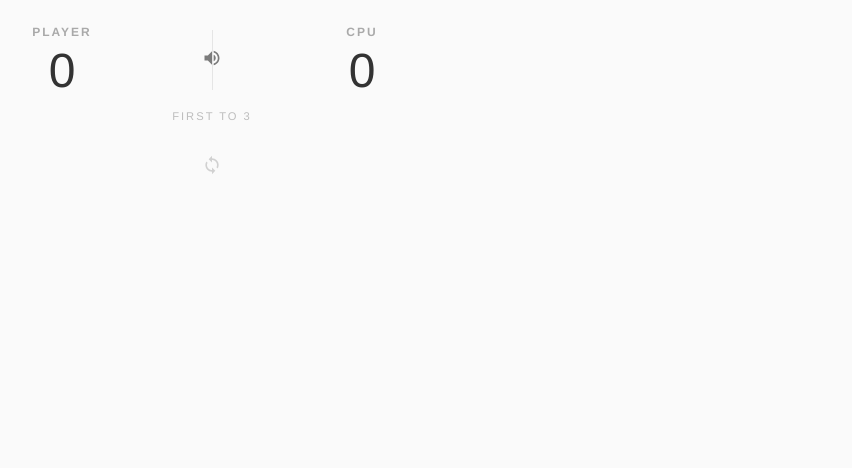
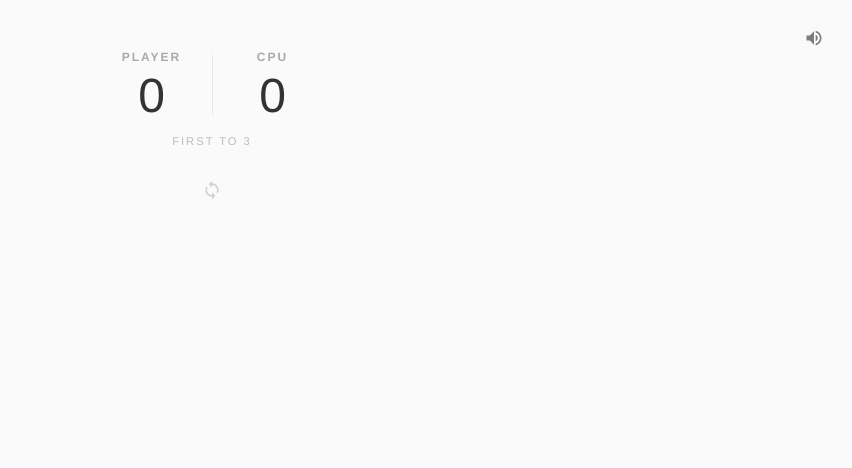
Before and after one commit to ozgur-polat/zen-rps, a plain HTML site: page index.html in a window 1280 px wide. Shown: the top 468 px of the page, without its empty margins (428-1280 px from the left). Drawn offline with Linux system fonts and the light colour scheme.

Commit message:
fix(layout): move mute button to top-right corner

```diff
--- a/style.css
+++ b/style.css
@@ -95,23 +95,27 @@ header {
     flex-direction: column;
     align-items: center;
     justify-content: center;
-    margin-top: 15px;
+    margin-top: 40px;
+    /* More space for button above */
     width: 100%;
     position: relative;
-    max-width: 400px;
+    max-width: 320px;
+    /* Tighter container */
     height: var(--header-height);
 }
 
 .header-utils {
-    position: absolute;
-    top: 5px;
-    left: 50%;
-    transform: translateX(-50%);
+    position: fixed;
+    top: 20px;
+    right: 20px;
+    left: auto;
+    transform: none;
     display: flex;
     gap: 15px;
-    z-index: 20;
-    /* Ensure on top */
+    z-index: 100;
 }
+
+/* Ensure on top */
 
 .util-btn {
     background: none;
@@ -169,7 +173,10 @@ header {
     display: flex;
     align-items: flex-start;
     /* Align Top */
-    justify-content: space-between;
+    justify-content: center;
+    /* Center items better */
+    gap: 20px;
+    /* Controlled gap instead of space-between */
     width: 100%;
     color: var(--text-color);
     font-weight: 300;
@@ -179,7 +186,8 @@ header {
     display: flex;
     flex-direction: column;
     align-items: center;
-    width: 100px;
+    width: 80px;
+    /* Slightly narrower */
 }
 
 .score-label {
```
